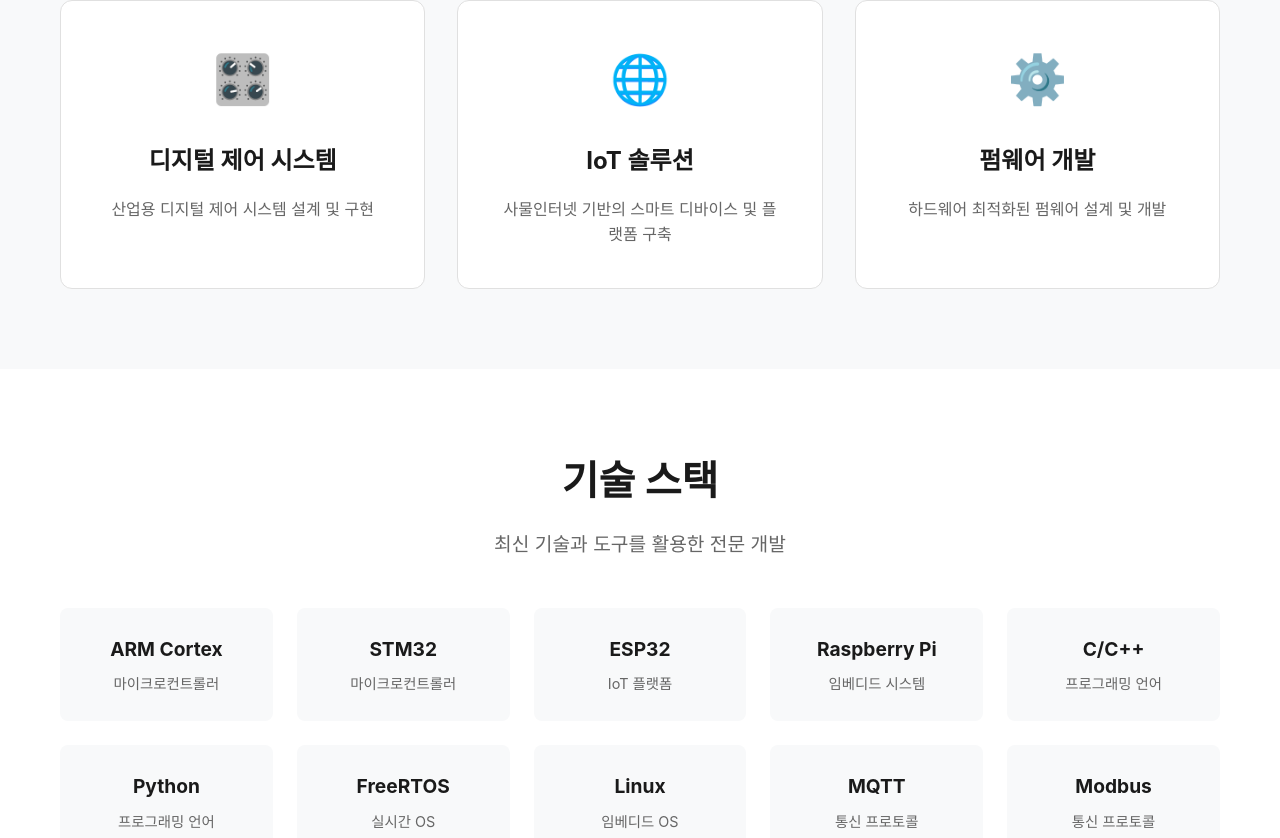
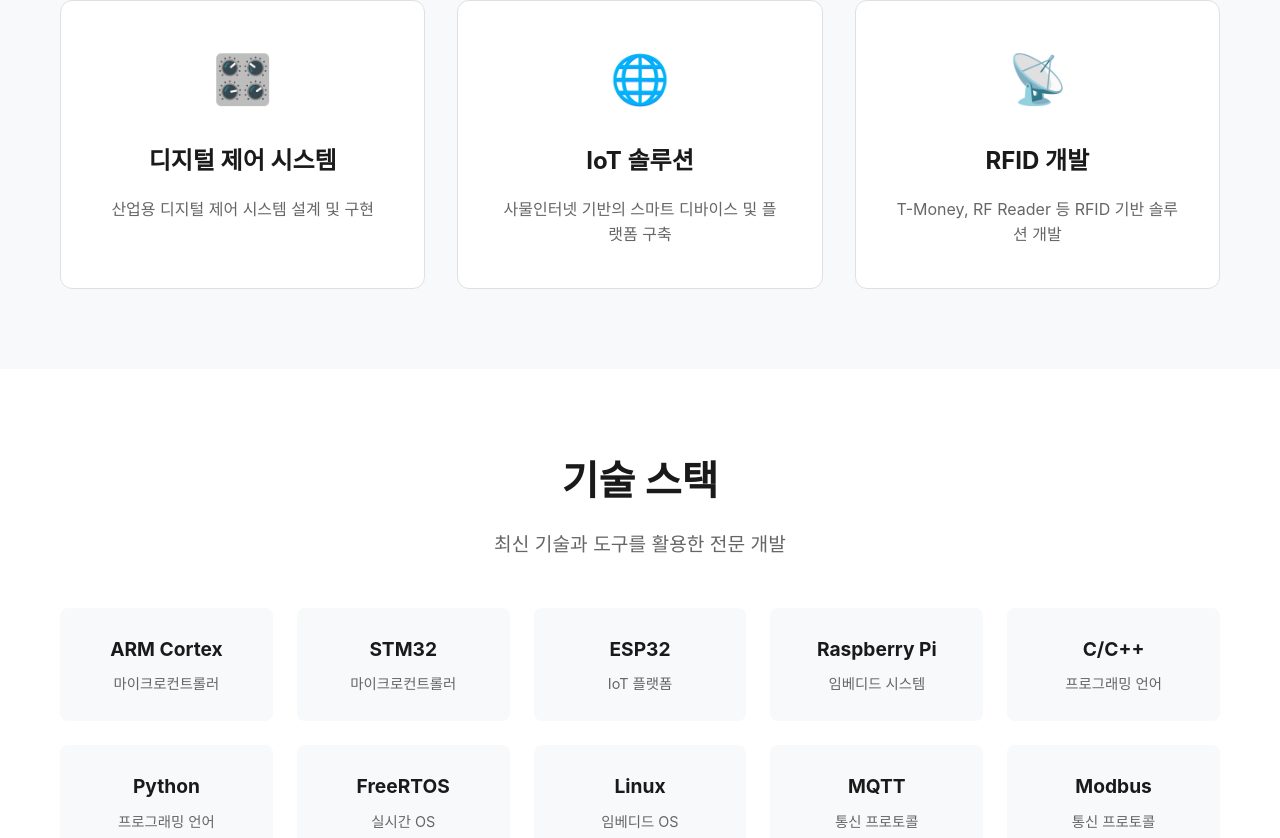
Before and after one commit to eunphillee/guromulsan, a Next.js app: page / in a window 1280 px wide. Shown: the part 2233-3071 px from the top of the page. Built offline with nearby package versions, Linux system fonts and the light colour scheme.

Commit message:
Update: 펌웨어 개발을 RFID 개발로 변경 (T-Money, RF Reader 포함)

```diff
--- a/components/Services.tsx
+++ b/components/Services.tsx
@@ -27,9 +27,9 @@ const services = [
     icon: '🌐',
   },
   {
-    title: '펌웨어 개발',
-    description: '하드웨어 최적화된 펌웨어 설계 및 개발',
-    icon: '⚙️',
+    title: 'RFID 개발',
+    description: 'T-Money, RF Reader 등 RFID 기반 솔루션 개발',
+    icon: '📡',
   },
 ]
 
```
